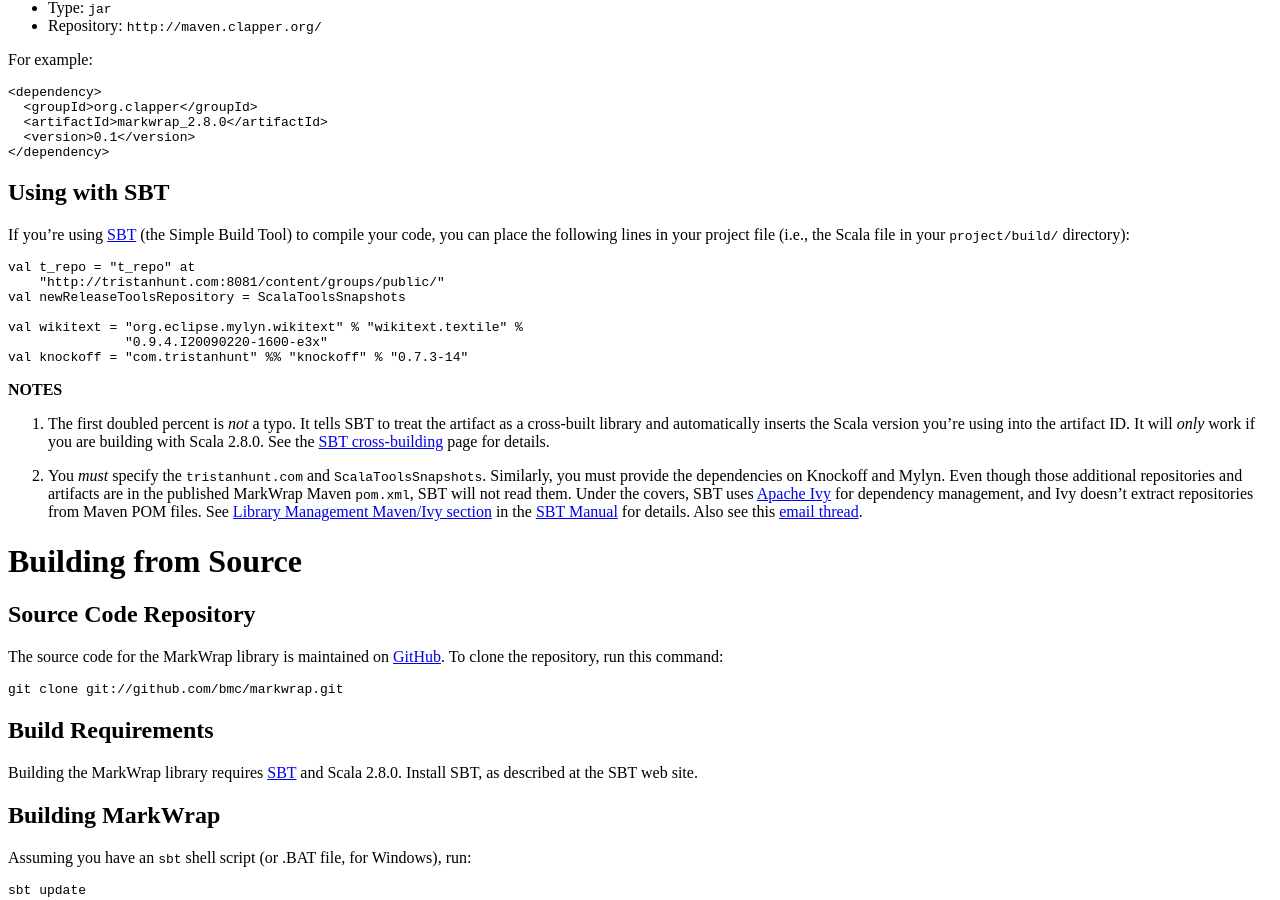
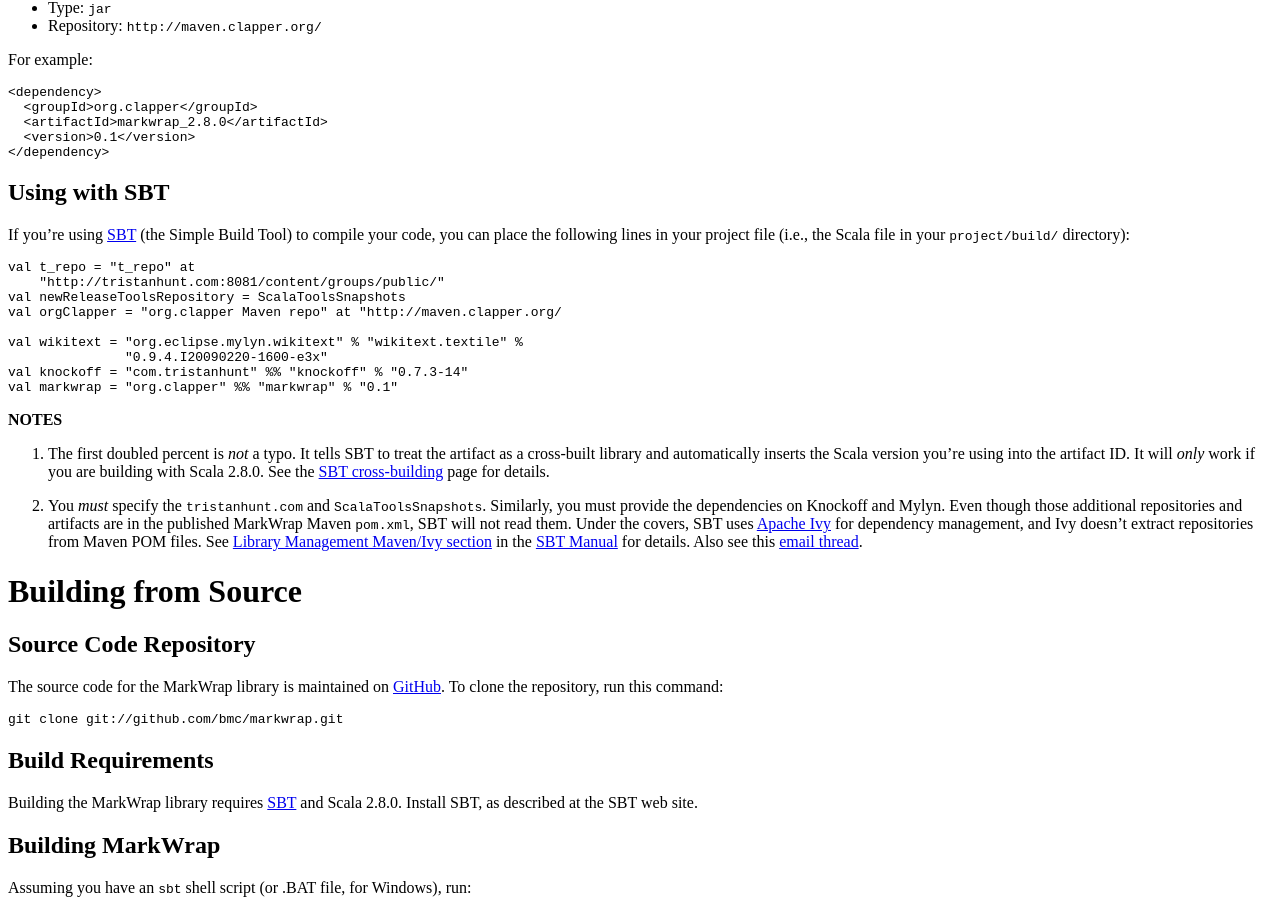
Before and after one commit to bmc/markwrap, a Jekyll site: the page built from index.md, in a window 1280 px wide and 900 px high, scrolled down 589 px. Built offline with Jekyll 4.4.1, drawn with Linux system fonts in a browser that asks for light colours.

Commit message:
Fixed SBT deps

```diff
--- a/index.md
+++ b/index.md
@@ -48,10 +48,12 @@
     val t_repo = "t_repo" at
         "http://tristanhunt.com:8081/content/groups/public/"
     val newReleaseToolsRepository = ScalaToolsSnapshots
+    val orgClapper = "org.clapper Maven repo" at "http://maven.clapper.org/
 
     val wikitext = "org.eclipse.mylyn.wikitext" % "wikitext.textile" %
                    "0.9.4.I20090220-1600-e3x"
     val knockoff = "com.tristanhunt" %% "knockoff" % "0.7.3-14"
+    val markwrap = "org.clapper" %% "markwrap" % "0.1"
 
 **NOTES**
 
```
